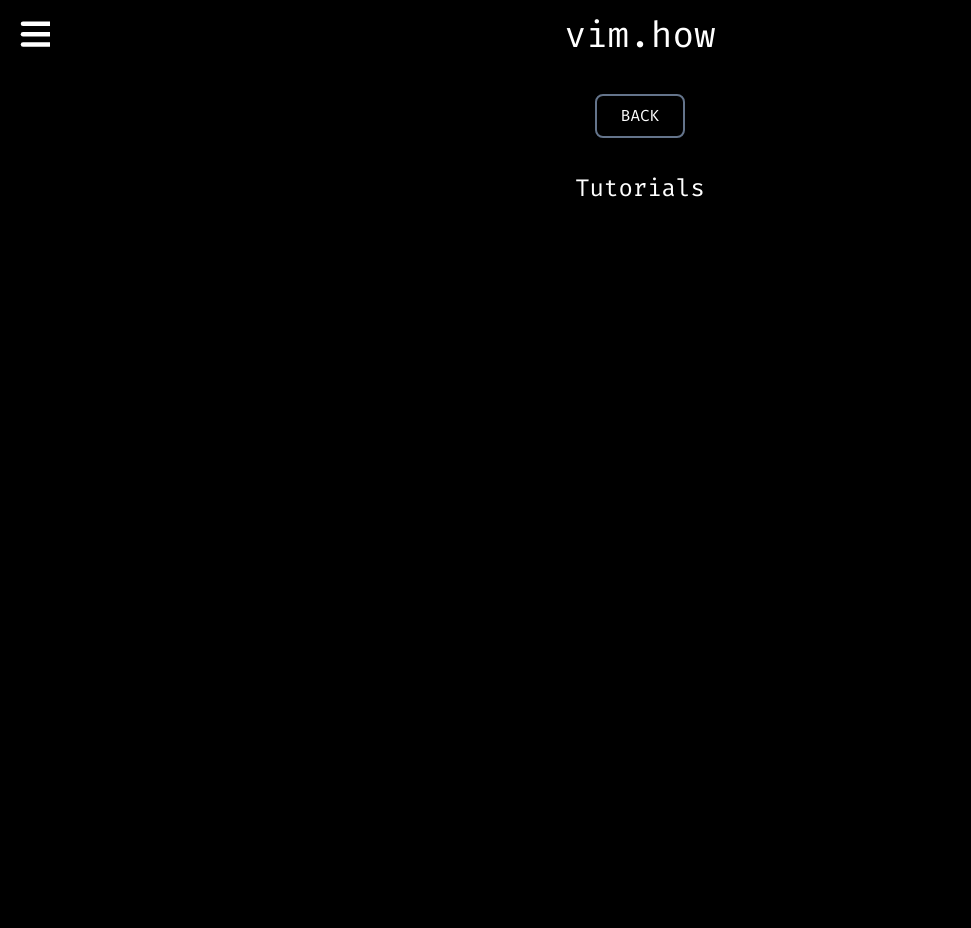
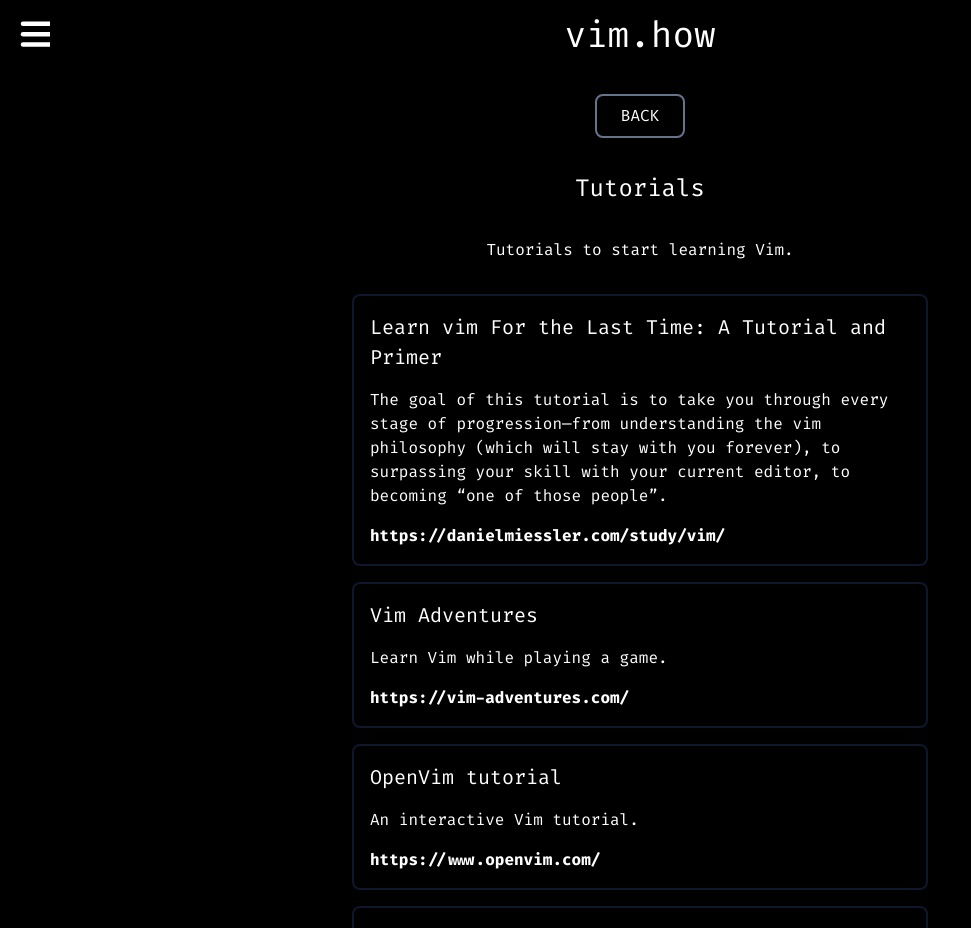
Before and after one commit to crudh/vim-how, a Next.js app: page /tutorials in a window 1280 px wide. Shown: the top 928 px of the page, without its empty margins (0-971 px from the left). Before the commit the page ends 800 px from the top, so only its background shows below. Built offline with nearby package versions, Linux system fonts and the light colour scheme.

Commit message:
Added content to the tutorials page

```diff
--- a/pages/tutorials.tsx
+++ b/pages/tutorials.tsx
@@ -1,6 +1,7 @@
-import { FC } from "react";
+import React, { FC } from "react";
 import Head from "next/head";
 import { LinkButton } from "../components/link-button";
+import { ContentLinkItem } from "../components/content-link-item";
 
 const TutorialsPage: FC = () => (
   <>
@@ -10,7 +11,37 @@ const TutorialsPage: FC = () => (
     <div className="flex flex-col items-center pb-8">
       <LinkButton label="Back" to="/" />
     </div>
-    <h2>Tutorials</h2>
+    <h2 className="pb-8">Tutorials</h2>
+    <div className="max-w-xl text-center pb-8">
+      Tutorials to start learning Vim.
+    </div>
+    <div className="max-w-xl">
+      <ContentLinkItem
+        title="Learn vim For the Last Time: A Tutorial and Primer"
+        link="https://danielmiessler.com/study/vim/"
+      >
+        The goal of this tutorial is to take you through every stage of
+        progression—from understanding the vim philosophy (which will stay with
+        you forever), to surpassing your skill with your current editor, to
+        becoming “one of those people”.
+      </ContentLinkItem>
+      <ContentLinkItem
+        title="Vim Adventures"
+        link="https://vim-adventures.com/"
+      >
+        Learn Vim while playing a game.
+      </ContentLinkItem>
+      <ContentLinkItem title="OpenVim tutorial" link="https://www.openvim.com/">
+        An interactive Vim tutorial.
+      </ContentLinkItem>
+      <ContentLinkItem
+        title="Boost your coding fu with VSCode and Vim"
+        link="https://www.barbarianmeetscoding.com/boost-your-coding-fu-with-vscode-and-vim/"
+      >
+        Book, plugin, videos and a podcast for learning Vim in Visual Studio
+        Code.
+      </ContentLinkItem>
+    </div>
   </>
 );
 
```
